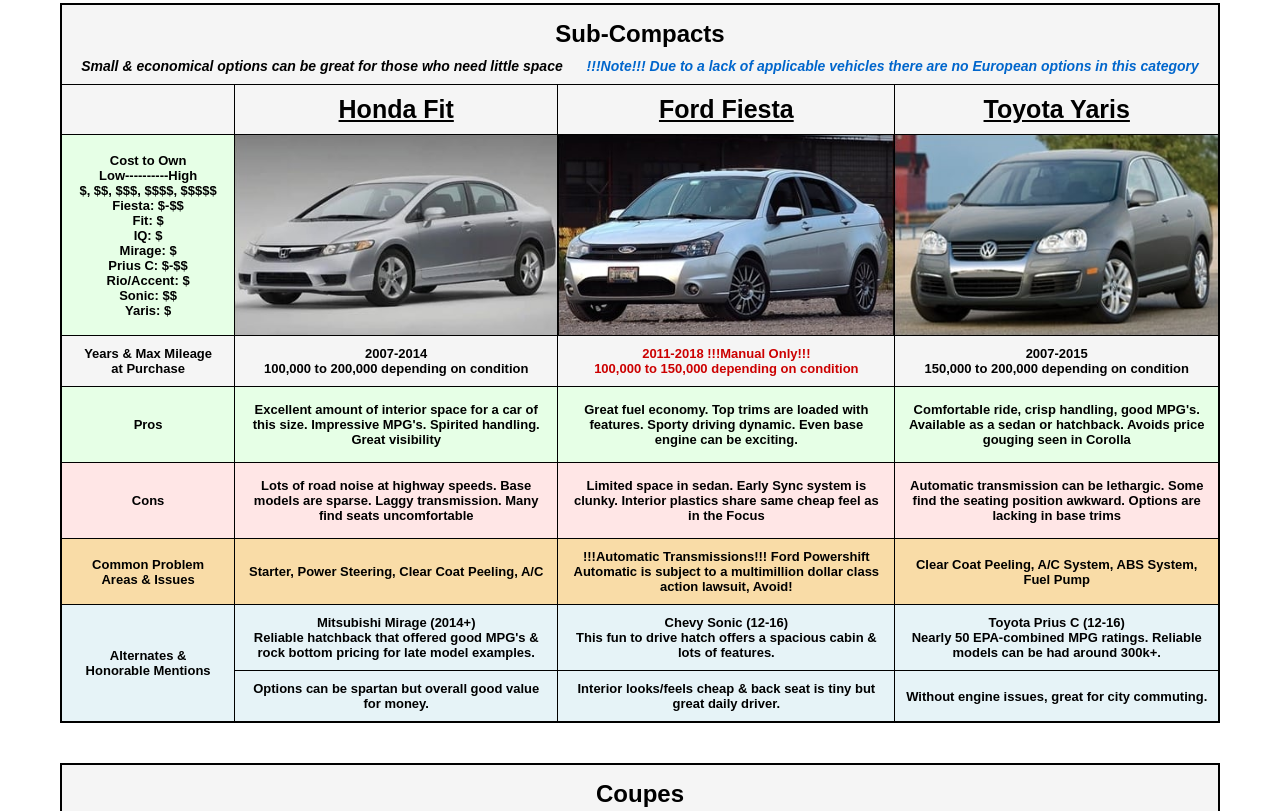
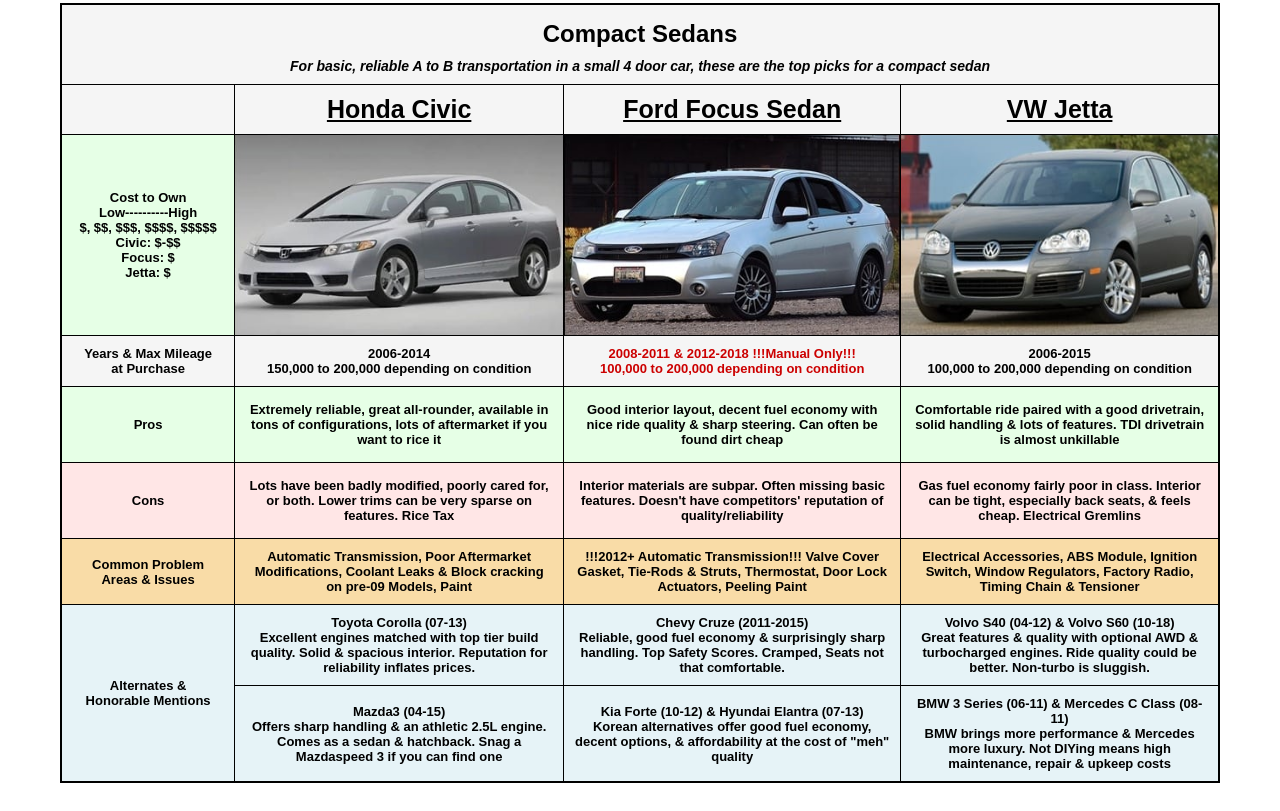
Before and after one commit to abdelrahman-mohamed-010/carsPage-HTML_CSS, a plain HTML site: page index.html in a window 1280 px wide. Shown: the part 777-1588 px from the top of the page. Drawn offline with Linux system fonts and the light colour scheme.

Commit message:
add more tables

```diff
--- a/index.html
+++ b/index.html
@@ -298,25 +298,19 @@
       <table class="desktop-table">
         <thead>
           <tr>
-            <th colspan="4" class="main-header">Sub-Compacts</th>
+            <th colspan="4" class="main-header">Compact Sedans</th>
           </tr>
           <tr>
             <td colspan="4" class="subheader">
-              <em
-                >Small & economical options can be great for those who need
-                little space</em
-              >
-              <span class="blue-note"
-                >!!!Note!!! Due to a lack of applicable vehicles there are no
-                European options in this category</span
-              >
+              For basic, reliable A to B transportation in a small 4 door car,
+              these are the top picks for a compact sedan
             </td>
           </tr>
           <tr class="car-headers">
             <th class="cost-column"></th>
-            <th>Honda Fit</th>
-            <th>Ford Fiesta</th>
-            <th>Toyota Yaris</th>
+            <th>Honda Civic</th>
+            <th>Ford Focus Sedan</th>
+            <th>VW Jetta</th>
           </tr>
         </thead>
         <tbody>
@@ -325,267 +319,225 @@
               Cost to Own<br />
               Low----------High<br />
               $, $$, $$$, $$$$, $$$$$<br />
-              Fiesta: $-$$<br />
-              Fit: $<br />
-              IQ: $<br />
-              Mirage: $<br />
-              Prius C: $-$$<br />
-              Rio/Accent: $<br />
-              Sonic: $$<br />
-              Yaris: $
+              Civic: $-$$<br />
+              Focus: $<br />
+              Jetta: $<br />
             </td>
             <td class="car-image-cell">
-              <img src="/images/sec2-1.png" alt="Honda Fit" class="car-image" />
+              <img src="/images/sec2-1.png" alt="Honda Civic" class="car-image" />
             </td>
             <td class="car-image-cell">
-              <img
-                src="/images/sec2-2.png"
-                alt="Ford Fiesta"
-                class="car-image"
-              />
+              <img src="/images/sec2-2.png" alt="Ford Focus Sedan" class="car-image" />
             </td>
             <td class="car-image-cell">
-              <img
-                src="/images/sec2-3.png"
-                alt="Toyota Yaris"
-                class="car-image"
-              />
+              <img src="/images/sec2-3.png" alt="VW Jetta" class="car-image" />
             </td>
           </tr>
           <tr class="years-row">
             <td>Years & Max Mileage<br />at Purchase</td>
-            <td>2007-2014<br />100,000 to 200,000 depending on condition</td>
+            <td>2006-2014<br />150,000 to 200,000 depending on condition</td>
             <td class="manual-note">
-              2011-2018 !!!Manual Only!!!<br />100,000 to 150,000 depending on
-              condition
-            </td>
-            <td>2007-2015<br />150,000 to 200,000 depending on condition</td>
+              2008-2011 & 2012-2018 !!!Manual Only!!!<br />100,000 to 200,000 depending on condition
+            </td>
+            <td>2006-2015<br />100,000 to 200,000 depending on condition</td>
           </tr>
           <tr class="pros-row highlight-green">
             <td>Pros</td>
             <td>
-              Excellent amount of interior space for a car of this size.
-              Impressive MPG's. Spirited handling. Great visibility
-            </td>
-            <td>
-              Great fuel economy. Top trims are loaded with features. Sporty
-              driving dynamic. Even base engine can be exciting.
-            </td>
-            <td>
-              Comfortable ride, crisp handling, good MPG's. Available as a sedan
-              or hatchback. Avoids price gouging seen in Corolla
+              Extremely reliable, great all-rounder, available in tons of
+              configurations, lots of aftermarket if you want to rice it
+            </td>
+            <td>
+              Good interior layout, decent fuel economy with nice ride quality &
+              sharp steering. Can often be found dirt cheap
+            </td>
+            <td>
+              Comfortable ride paired with a good drivetrain, solid handling &
+              lots of features. TDI drivetrain is almost unkillable
             </td>
           </tr>
           <tr class="cons-row highlight-pink">
             <td>Cons</td>
             <td>
-              Lots of road noise at highway speeds. Base models are sparse.
-              Laggy transmission. Many find seats uncomfortable
-            </td>
-            <td>
-              Limited space in sedan. Early Sync system is clunky. Interior
-              plastics share same cheap feel as in the Focus
-            </td>
-            <td>
-              Automatic transmission can be lethargic. Some find the seating
-              position awkward. Options are lacking in base trims
+              Lots have been badly modified, poorly cared for, or both. Lower trims can be very sparse on features. Rice Tax
+            </td>
+            <td>
+              Interior materials are subpar. Often missing basic features. Doesn't have competitors' reputation of quality/reliability
+            </td>
+            <td>
+              Gas fuel economy fairly poor in class. Interior can be tight, especially back seats, & feels cheap. Electrical Gremlins
             </td>
           </tr>
           <tr class="problems-row">
             <td>Common Problem<br />Areas & Issues</td>
-            <td>Starter, Power Steering, Clear Coat Peeling, A/C</td>
-            <td>
-              <span class="warning">!!!Automatic Transmissions!!!</span> Ford
-              Powershift Automatic is subject to a multimillion dollar class
-              action lawsuit, Avoid!
-            </td>
-            <td>Clear Coat Peeling, A/C System, ABS System, Fuel Pump</td>
+            <td>Automatic Transmission, Poor Aftermarket Modifications, Coolant Leaks & Block cracking on pre-09 Models, Paint</td>
+            <td>!!!2012+ Automatic Transmission!!! Valve Cover Gasket, Tie-Rods & Struts, Thermostat, Door Lock Actuators, Peeling Paint</td>
+            <td>Electrical Accessories, ABS Module, Ignition Switch, Window Regulators, Factory Radio, Timing Chain & Tensioner</td>
           </tr>
           <tr class="alternates-row highlight-blue">
             <td rowspan="2">Alternates &<br />Honorable Mentions</td>
             <td>
-              Mitsubishi Mirage (2014+)<br />Reliable hatchback that offered
-              good MPG's & rock bottom pricing for late model examples.
-            </td>
-            <td>
-              Chevy Sonic (12-16)<br />This fun to drive hatch offers a spacious
-              cabin & lots of features.
-            </td>
-            <td>
-              Toyota Prius C (12-16)<br />Nearly 50 EPA-combined MPG ratings.
-              Reliable models can be had around 300k+.
+              Toyota Corolla (07-13)<br />Excellent engines matched with top tier build quality. Solid & spacious interior. Reputation for reliability inflates prices.
+            </td>
+            <td>
+              Chevy Cruze (2011-2015)<br />Reliable, good fuel economy & surprisingly sharp handling. Top Safety Scores. Cramped, Seats not that comfortable.
+            </td>
+            <td>
+              Volvo S40 (04-12) & Volvo S60 (10-18)<br />Great features & quality with optional AWD & turbocharged engines. Ride quality could be better. Non-turbo is sluggish.
             </td>
           </tr>
           <tr class="alternates-row highlight-blue">
-            <td>Options can be spartan but overall good value for money.</td>
-            <td>
-              Interior looks/feels cheap & back seat is tiny but great daily
-              driver.
-            </td>
-            <td>Without engine issues, great for city commuting.</td>
+            <td>
+              Mazda3 (04-15)<br />Offers sharp handling & an athletic 2.5L engine. Comes as a sedan & hatchback. Snag a Mazdaspeed 3 if you can find one
+            </td>
+            <td>
+              Kia Forte (10-12) & Hyundai Elantra (07-13)<br />Korean alternatives offer good fuel economy, decent options, & affordability at the cost of "meh" quality
+            </td>
+            <td>
+              BMW 3 Series (06-11) & Mercedes C Class (08-11)<br />BMW brings more performance & Mercedes more luxury. Not DIYing means high maintenance, repair & upkeep costs
+            </td>
           </tr>
         </tbody>
       </table>
-
       <!-- Mobile Tables -->
       <table class="mobile-table">
         <tr>
-          <th colspan="2" class="main-header">Sub-Compacts</th>
+          <th colspan="2" class="main-header">Compact Sedans</th>
         </tr>
         <tr>
           <td colspan="2" class="subheader">
-            <em
-              >Small & economical options can be great for those who need little
-              space</em
-            >
-            <span class="blue-note"
-              >!!!Note!!! Due to a lack of applicable vehicles there are no
-              European options in this category</span
-            >
+            For basic, reliable A to B transportation in a small 4 door car,
+            these are the top picks for a compact sedan
           </td>
         </tr>
         <tr class="car-headers">
-          <th colspan="2">Honda Fit</th>
+          <th colspan="2">Honda Civic</th>
         </tr>
         <tr class="car-image-row">
           <td colspan="2" class="car-image-cell">
-            <img src="/images/sec2-1.png" alt="Honda Fit" class="car-image" />
+            <img src="/images/sec2-1.png" alt="Honda Civic" class="car-image" />
           </td>
         </tr>
         <tr>
           <td>Years & Max Mileage</td>
-          <td>2007-2014<br />100,000 to 200,000 depending on condition</td>
+          <td>2006-2014<br />150,000 to 200,000 depending on condition</td>
         </tr>
         <tr class="highlight-green">
           <td>Pros</td>
           <td>
-            Excellent amount of interior space for a car of this size.
-            Impressive MPG's. Spirited handling. Great visibility
+            Extremely reliable, great all-rounder, available in tons of
+            configurations, lots of aftermarket if you want to rice it
           </td>
         </tr>
         <tr class="highlight-pink">
           <td>Cons</td>
           <td>
-            Lots of road noise at highway speeds. Base models are sparse. Laggy
-            transmission. Many find seats uncomfortable
+            Lots have been badly modified, poorly cared for, or both. Lower trims can be very sparse on features. Rice Tax
           </td>
         </tr>
         <tr class="problems-row">
           <td>Common Problems</td>
-          <td>Starter, Power Steering, Clear Coat Peeling, A/C</td>
+          <td>Automatic Transmission, Poor Aftermarket Modifications, Coolant Leaks & Block cracking on pre-09 Models, Paint</td>
         </tr>
         <tr class="alternates-row highlight-blue">
           <td>Alternates</td>
           <td>
-            Mitsubishi Mirage (2014+)<br />Reliable hatchback that offered good
-            MPG's & rock bottom pricing for late model examples.
+            Toyota Corolla (07-13)<br />Excellent engines matched with top tier build quality. Solid & spacious interior. Reputation for reliability inflates prices.
           </td>
         </tr>
         <tr class="alternates-row highlight-blue">
           <td>Honorable Mentions</td>
-          <td>Options can be spartan but overall good value for money.</td>
-        </tr>
-      </table>
-
+          <td>
+            Mazda3 (04-15)<br />Offers sharp handling & an athletic 2.5L engine. Comes as a sedan & hatchback. Snag a Mazdaspeed 3 if you can find one
+          </td>
+        </tr>
+      </table>
       <table class="mobile-table">
         <tr class="car-headers">
-          <th colspan="2">Ford Fiesta</th>
+          <th colspan="2">Ford Focus Sedan</th>
         </tr>
         <tr class="car-image-row">
           <td colspan="2" class="car-image-cell">
-            <img src="/images/sec2-2.png" alt="Ford Fiesta" class="car-image" />
+            <img src="/images/sec2-2.png" alt="Ford Focus Sedan" class="car-image" />
           </td>
         </tr>
         <tr>
           <td>Years & Max Mileage</td>
           <td class="manual-note">
-            2011-2018 !!!Manual Only!!!<br />100,000 to 150,000 depending on
-            condition
+            2008-2011 & 2012-2018 !!!Manual Only!!!<br />100,000 to 200,000 depending on condition
           </td>
         </tr>
         <tr class="highlight-green">
           <td>Pros</td>
           <td>
-            Great fuel economy. Top trims are loaded with features. Sporty
-            driving dynamic. Even base engine can be exciting.
+            Good interior layout, decent fuel economy with nice ride quality &
+            sharp steering. Can often be found dirt cheap
           </td>
         </tr>
         <tr class="highlight-pink">
           <td>Cons</td>
           <td>
-            Limited space in sedan. Early Sync system is clunky. Interior
-            plastics share same cheap feel as in the Focus
+            Interior materials are subpar. Often missing basic features. Doesn't have competitors' reputation of quality/reliability
           </td>
         </tr>
         <tr class="problems-row">
           <td>Common Problems</td>
-          <td>
-            <span class="warning">!!!Automatic Transmissions!!!</span> Ford
-            Powershift Automatic is subject to a multimillion dollar class
-            action lawsuit, Avoid!
-          </td>
+          <td>!!!2012+ Automatic Transmission!!! Valve Cover Gasket, Tie-Rods & Struts, Thermostat, Door Lock Actuators, Peeling Paint</td>
         </tr>
         <tr class="alternates-row highlight-blue">
           <td>Alternates</td>
           <td>
-            Chevy Sonic (12-16)<br />This fun to drive hatch offers a spacious
-            cabin & lots of features.
+            Chevy Cruze (2011-2015)<br />Reliable, good fuel economy & surprisingly sharp handling. Top Safety Scores. Cramped, Seats not that comfortable.
           </td>
         </tr>
         <tr class="alternates-row highlight-blue">
           <td>Honorable Mentions</td>
           <td>
-            Interior looks/feels cheap & back seat is tiny but great daily
-            driver.
-          </td>
-        </tr>
-      </table>
-
+            Kia Forte (10-12) & Hyundai Elantra (07-13)<br />Korean alternatives offer good fuel economy, decent options, & affordability at the cost of "meh" quality
+          </td>
+        </tr>
+      </table>
       <table class="mobile-table">
         <tr class="car-headers">
-          <th colspan="2">Toyota Yaris</th>
+          <th colspan="2">VW Jetta</th>
         </tr>
         <tr class="car-image-row">
           <td colspan="2" class="car-image-cell">
-            <img
-              src="/images/sec2-3.png"
-              alt="Toyota Yaris"
-              class="car-image"
-            />
+            <img src="/images/sec2-3.png" alt="VW Jetta" class="car-image" />
           </td>
         </tr>
         <tr>
           <td>Years & Max Mileage</td>
-          <td>2007-2015<br />150,000 to 200,000 depending on condition</td>
+          <td>2006-2015<br />100,000 to 200,000 depending on condition</td>
         </tr>
         <tr class="highlight-green">
           <td>Pros</td>
           <td>
-            Comfortable ride, crisp handling, good MPG's. Available as a sedan
-            or hatchback. Avoids price gouging seen in Corolla
+            Comfortable ride paired with a good drivetrain, solid handling &
+            lots of features. TDI drivetrain is almost unkillable
           </td>
         </tr>
         <tr class="highlight-pink">
           <td>Cons</td>
           <td>
-            Automatic transmission can be lethargic. Some find the seating
-            position awkward. Options are lacking in base trims
+            Gas fuel economy fairly poor in class. Interior can be tight, especially back seats, & feels cheap. Electrical Gremlins
           </td>
         </tr>
         <tr class="problems-row">
           <td>Common Problems</td>
-          <td>Clear Coat Peeling, A/C System, ABS System, Fuel Pump</td>
+          <td>Electrical Accessories, ABS Module, Ignition Switch, Window Regulators, Factory Radio, Timing Chain & Tensioner</td>
         </tr>
         <tr class="alternates-row highlight-blue">
           <td>Alternates</td>
           <td>
-            Toyota Prius C (12-16)<br />Nearly 50 EPA-combined MPG ratings.
-            Reliable models can be had around 300k+.
+            Volvo S40 (04-12) & Volvo S60 (10-18)<br />Great features & quality with optional AWD & turbocharged engines. Ride quality could be better. Non-turbo is sluggish.
           </td>
         </tr>
         <tr class="alternates-row highlight-blue">
           <td>Honorable Mentions</td>
-          <td>Without engine issues, great for city commuting.</td>
+          <td>
+            BMW 3 Series (06-11) & Mercedes C Class (08-11)<br />BMW brings more performance & Mercedes more luxury. Not DIYing means high maintenance, repair & upkeep costs
+          </td>
         </tr>
       </table>
     </div>
```
